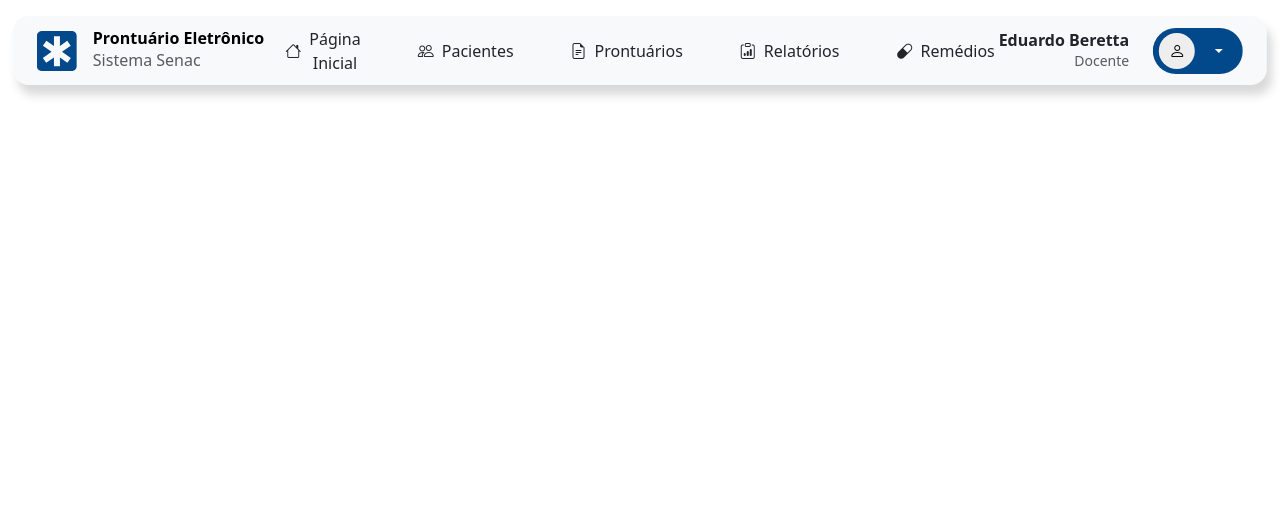
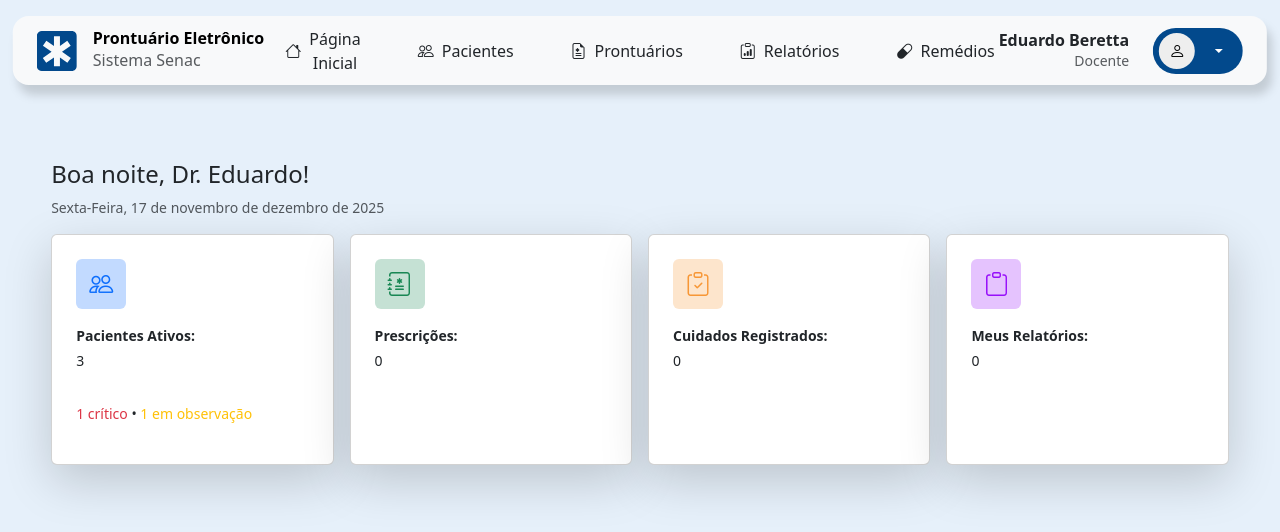
Before and after one commit to eduardoberettarod/PI-prontuario-eletronico, a React (Vite) app: page / in a window 1280 px wide. Shown: the top 532 px of the page. Built offline with nearby package versions, Linux system fonts and the light colour scheme.

Commit message:
Index
criando a pagina inicial, e criando os primeiros cards da pagina

```diff
--- a/src/App.jsx
+++ b/src/App.jsx
@@ -1,13 +1,29 @@
 import { useState } from 'react'
 import './App.css'
-import Navbar from './components/Navbar'
+import { BrowserRouter, Routes, Route } from "react-router-dom";
+import Navbar from './components/Navbar/Navbar'
+
+//Páginas
+import Index from './pages/Home/Index.Jsx';
+
 
 
 function App() {
 
   return (
     <>
-      <Navbar/>
+        {/* Navbar aparece em todas as paginas */}
+        <Navbar />
+
+        {/* conteudo das paginas */}
+        <Routes>
+          <Route path='/index' element={<Index />} ></Route>
+
+
+          {/* rota padrão */}
+          <Route path="/" element={<Index />} />
+        </Routes>
+
     </>
   )
 }
--- a/src/style/Navbar.css
+++ b/src/components/Navbar/Navbar.css
@@ -4,6 +4,7 @@
     transform: translateX(-50%);
     width: 98%;
     filter: drop-shadow(5px 10px 5px rgba(0, 0, 0, 0.15));
+    z-index: 1;
 }
 
 .icon-button {
--- a/src/components/Navbar.jsx
+++ b/src/components/Navbar/Navbar.jsx
@@ -1,5 +1,5 @@
 import React from 'react'
-import '../style/Navbar.css'
+import './Navbar.css'
 import logo from '/image/logo.svg';
 import { NavLink } from "react-router-dom";
 
@@ -17,7 +17,7 @@ const navItems = [
     {
         route: 'prontuarios',
         label: 'Prontuários',
-        iconClass: "bi bi-file-earmark-text",
+        iconClass: "bi bi-file-earmark-medical",
     },
     {
         route: 'relatorios',
--- /dev/null
+++ b/src/pages/Home/Index.css
@@ -0,0 +1,83 @@
+#home-page-section {
+    position: absolute;
+    top: 0;
+    background-color: #e6f0fa;
+}
+
+.container-home {
+    position: relative;
+    top: 20%;
+    margin-inline: var(--mg-inline);
+}
+
+.container-home h1 {
+    font-size: 1.5rem;
+}
+
+.container-home p {
+    font-size: 14px;
+}
+
+.icon-pacientes-card {
+    content: '';
+    background-color: rgba(13, 109, 253, 0.25);
+    height: 50px;
+    width: 50px;
+    display: flex;
+    align-items: center;
+    justify-content: center;
+}
+
+.icon-prescricoes-card {
+    content: '';
+    background-color: rgba(25, 135, 84, 0.25);
+    height: 50px;
+    width: 50px;
+    display: flex;
+    align-items: center;
+    justify-content: center;
+}
+
+.icon-registros-card {
+    content: '';
+    background-color: rgba(247, 151, 54, 0.25);
+    height: 50px;
+    width: 50px;
+    display: flex;
+    align-items: center;
+    justify-content: center;
+}
+
+.icon-registros-card i {
+    color: var(--cor-segundaria);
+}
+
+.icon-relatorios-card {
+    content: '';
+    background-color: rgba(152, 16, 250, 0.25);
+    height: 50px;
+    width: 50px;
+    display: flex;
+    align-items: center;
+    justify-content: center;
+}
+
+.icon-relatorios-card i {
+    color: #9810FA;
+}
+
+@media (max-width:1200px) {
+    .container-home {
+        top: 12%;
+        margin-inline: var(--mg-inline-mobile);
+    }
+
+    .container-home h1 {
+        font-size: 1.5rem;
+    }
+
+    .container-home p {
+        font-size: 14px;
+    }
+
+}
--- /dev/null
+++ b/src/pages/Home/Index.jsx
@@ -0,0 +1,70 @@
+import React from 'react'
+import './Index.css'
+
+const Index = () => {
+    return (
+        <>
+            <section id='home-page-section'>
+
+                <div className='container-home'>
+                    <div className='text-start'>
+                        <h1>
+                            Boa noite, Dr. Eduardo!
+                        </h1>
+                        <p className='opacity-75'>Sexta-Feira, 17 de novembro de dezembro de 2025</p>
+                    </div>
+
+                    <div className="row g-3">
+                        {/* card de pacientes ativos */}
+                        <div className="col-12 col-sm-6 col-md-4 col-lg-3">
+                            <div className='card shadow-lg p-4 h-100'>
+                                <span className='icon-pacientes-card rounded-2'>
+                                    <i className='bi bi-people text-primary fs-4'></i>
+                                </span>
+                                <p className='mb-0 fw-bold mt-3'>Pacientes Ativos:</p>
+                                <p className='mt-1'>3</p>
+                                <p className='mt-3'><span className='text-danger'>1 crítico</span> • <span className='text-warning'>1 em observação</span></p>
+                            </div>
+                        </div>
+
+                        {/* card das prescrições */}
+                        <div className="col-12 col-sm-6 col-md-4 col-lg-3">
+                            <div className='card shadow-lg p-4 h-100'>
+                                <span className='icon-prescricoes-card rounded-2'>
+                                    <i className='bi bi-journal-medical text-success fs-4'></i>
+                                </span>
+                                <p className='mb-0 fw-bold mt-3'>Prescrições:</p>
+                                <p className='mt-1'>0</p>
+                            </div>
+                        </div>
+
+                        {/* card de cuidados registrados */}
+                        <div className="col-12 col-sm-6 col-md-4 col-lg-3">
+                            <div className='card shadow-lg p-4 h-100'>
+                                <span className='icon-registros-card rounded-2'>
+                                    <i className='bi bi-clipboard-check fs-4'></i>
+                                </span>
+                                <p className='mb-0 fw-bold mt-3'>Cuidados Registrados:</p>
+                                <p className='mt-1'>0</p>
+                            </div>
+                        </div>
+
+                        {/* card de relatorios escritos pelo usuario */}
+                        <div className="col-12 col-sm-6 col-md-4 col-lg-3">
+                            <div className='card shadow-lg p-4 h-100'>
+                                <span className='icon-relatorios-card rounded-2'>
+                                    <i className='bi bi-clipboard fs-4'></i>
+                                </span>
+                                <p className='mb-0 fw-bold mt-3'>Meus Relatórios:</p>
+                                <p className='mt-1'>0</p>
+                            </div>
+                        </div>
+                    </div>
+
+                </div>
+            </section>
+        </>
+    )
+}
+
+export default Index
--- a/src/style/global.css
+++ b/src/style/global.css
@@ -6,7 +6,9 @@
     --cor-terciaria: #FDBA7C;
     --branco: #eee;
     --bg-hover-button: rgba(0, 0, 0, 0.2);
-    --font-size: 16px
+    --font-size: 16px;
+    --mg-inline: 3.2rem;
+    --mg-inline-mobile: 1rem
 }
 
 * {
@@ -18,3 +20,8 @@
 html {
     scroll-behavior: smooth;
 }
+
+section{
+    width: 100%;
+    height: 100vh;
+}
```
